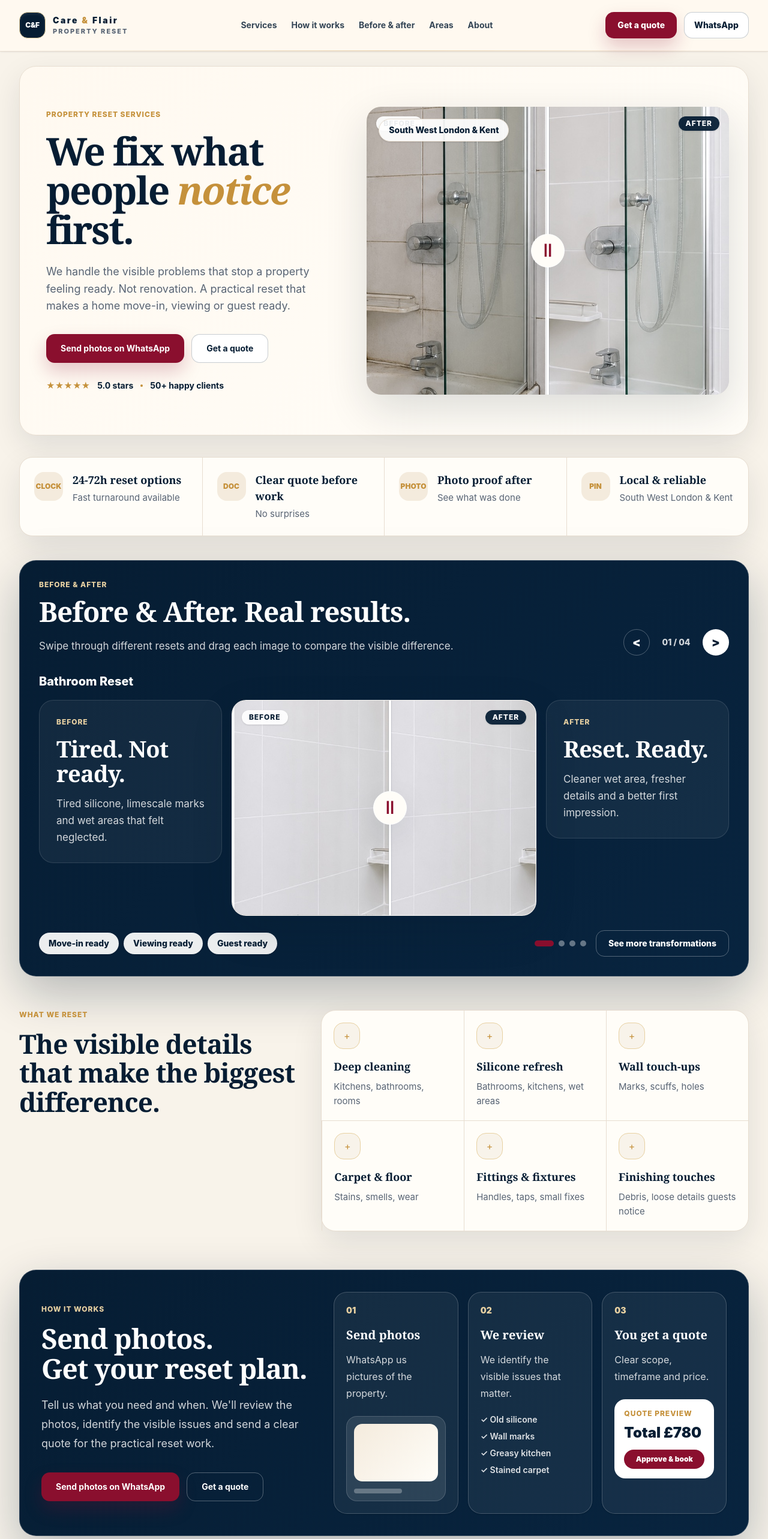
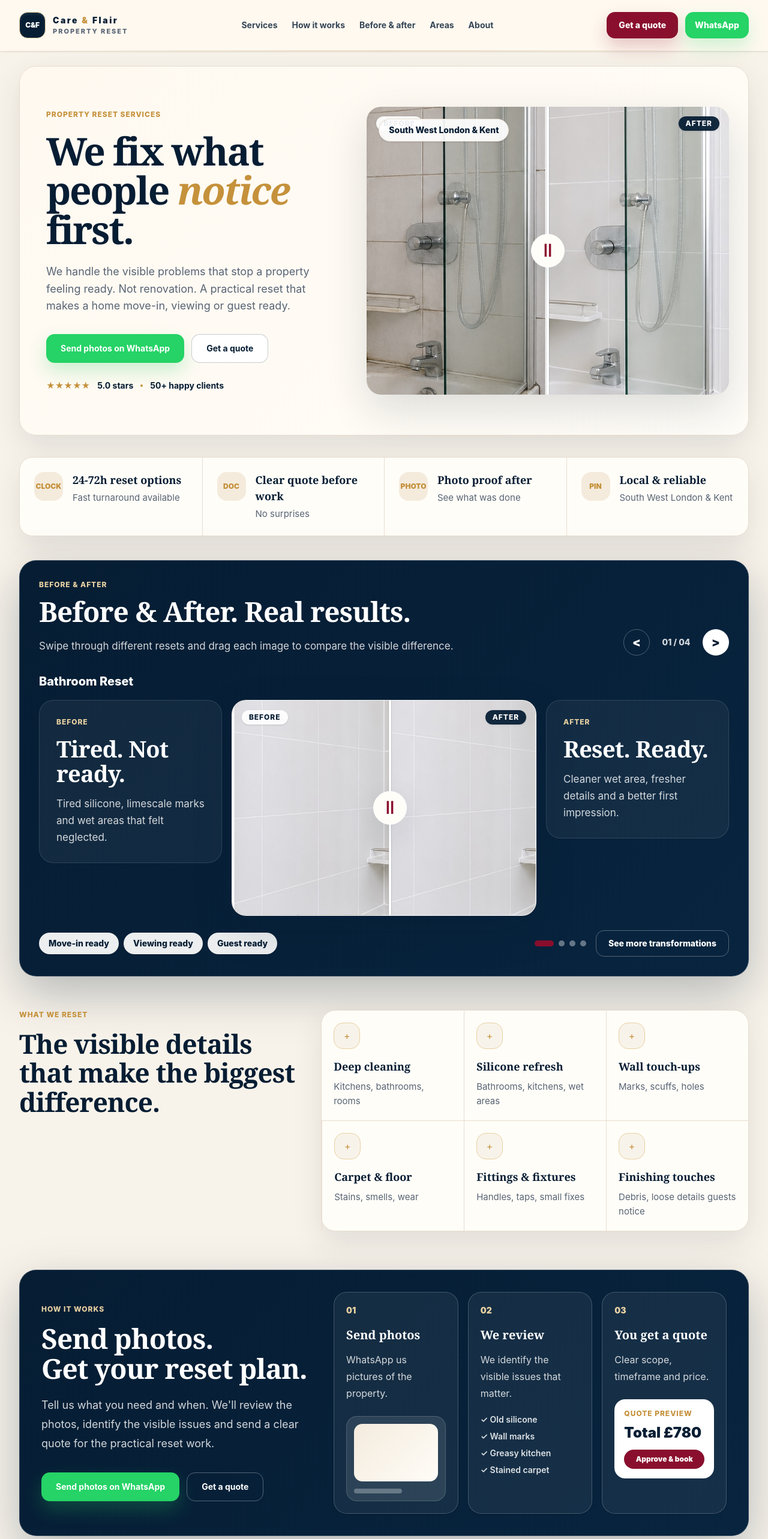
Before and after one commit to RomanKozhushko/Careandflair, a Next.js app: page / in a window 1280 px wide. Shown: the top 2566 px of the page at 60% size. Built offline with nearby package versions, Linux system fonts and the light colour scheme; no server answers.

Commit message:
Make WhatsApp CTAs green

```diff
--- a/src/app/globals.css
+++ b/src/app/globals.css
@@ -15,6 +15,9 @@
   --cf-cherry: #8A0F2E;
   --cf-cherry-2: #A3163A;
   --cf-cherry-dark: #650A22;
+  --cf-whatsapp: #25D366;
+  --cf-whatsapp-2: #1DB954;
+  --cf-whatsapp-dark: #128C7E;
   --cf-gold: #C5913B;
   --cf-gold-soft: #E8D1A2;
   --cf-border: #E7DDD0;
--- a/src/app/page.tsx
+++ b/src/app/page.tsx
@@ -21,7 +21,7 @@ export default async function Home() {
       </main>
       <div className="fixed inset-x-0 bottom-0 z-40 border-t border-white/30 bg-[var(--cf-navy)]/96 p-3 shadow-[0_-16px_38px_rgba(6,29,51,0.22)] backdrop-blur sm:hidden">
         <div className="grid grid-cols-2 gap-2">
-          <a href={whatsappHref} className="inline-flex items-center justify-center rounded-[14px] bg-[var(--cf-cherry)] px-4 py-3 text-sm font-bold text-white shadow-[0_14px_30px_rgba(138,15,46,0.22)]">WhatsApp</a>
+          <a href={whatsappHref} className="inline-flex items-center justify-center rounded-[14px] bg-[var(--cf-whatsapp)] px-4 py-3 text-sm font-bold text-white shadow-[0_14px_30px_rgba(37,211,102,0.22)]">WhatsApp</a>
           <Link href="/quote" className="inline-flex items-center justify-center rounded-[14px] border border-white/35 bg-white px-4 py-3 text-sm font-black text-[var(--cf-navy)]">Get quote</Link>
         </div>
       </div>
--- a/src/homepage/ApprovedHomePage.tsx
+++ b/src/homepage/ApprovedHomePage.tsx
@@ -18,11 +18,11 @@ function SectionLabel({ children, light = false }: { children: React.ReactNode;
   );
 }
 
-function CherryButton({ href, children, className = "" }: { href: string; children: React.ReactNode; className?: string }) {
+function WhatsAppButton({ href, children, className = "" }: { href: string; children: React.ReactNode; className?: string }) {
   return (
     <Link
       href={href}
-      className={`inline-flex h-12 items-center justify-center rounded-[14px] bg-[var(--cf-cherry)] px-6 text-sm font-bold text-white shadow-[0_14px_30px_rgba(138,15,46,0.22)] transition hover:-translate-y-px hover:bg-[var(--cf-cherry-2)] active:bg-[var(--cf-cherry-dark)] ${className}`}
+      className={`inline-flex h-12 items-center justify-center rounded-[14px] bg-[var(--cf-whatsapp)] px-6 text-sm font-bold text-white shadow-[0_14px_30px_rgba(37,211,102,0.24)] transition hover:-translate-y-px hover:bg-[var(--cf-whatsapp-2)] active:bg-[var(--cf-whatsapp-dark)] ${className}`}
     >
       {children}
     </Link>
@@ -127,7 +127,7 @@ function HeroApproved({ content, strongestItem }: { content: ContentBundle; stro
             We handle the visible problems that stop a property feeling ready. Not renovation. A practical reset that makes a home move-in, viewing or guest ready.
           </p>
           <div className="mt-8 flex flex-col gap-3 sm:flex-row">
-            <CherryButton href={wa} className="w-full sm:w-auto">Send photos on WhatsApp</CherryButton>
+            <WhatsAppButton href={wa} className="w-full sm:w-auto">Send photos on WhatsApp</WhatsAppButton>
             <OutlineButton href="/quote" className="w-full sm:w-auto">Get a quote</OutlineButton>
           </div>
           <div className="mt-7 flex flex-wrap items-center gap-3 text-sm font-bold text-[var(--cf-navy)]">
@@ -194,7 +194,7 @@ function HowItWorksApproved({ phone }: { phone: string }) {
             Tell us what you need and when. We&apos;ll review the photos, identify the visible issues and send a clear quote for the practical reset work.
           </p>
           <div className="mt-8 flex flex-col gap-3 sm:flex-row">
-            <CherryButton href={wa} className="w-full sm:w-auto">Send photos on WhatsApp</CherryButton>
+            <WhatsAppButton href={wa} className="w-full sm:w-auto">Send photos on WhatsApp</WhatsAppButton>
             <OutlineButton href="/quote" dark className="w-full sm:w-auto">Get a quote</OutlineButton>
           </div>
         </div>
@@ -273,7 +273,7 @@ function FinalCta({ phone, image }: { phone: string; image?: string }) {
           <h2 className="font-serif text-[34px] font-semibold leading-[1.1] tracking-[-0.02em] text-[var(--cf-navy)] lg:text-[44px]">Ready to get your property reset?</h2>
           <p className="mt-4 max-w-[620px] text-[17px] leading-8 text-[var(--cf-text-soft)]">Send photos on WhatsApp and we&apos;ll take care of the visible details.</p>
           <div className="mt-7 flex flex-col gap-3 sm:flex-row">
-            <CherryButton href={whatsappHref(phone)} className="w-full sm:w-auto">Send photos on WhatsApp</CherryButton>
+            <WhatsAppButton href={whatsappHref(phone)} className="w-full sm:w-auto">Send photos on WhatsApp</WhatsAppButton>
             <OutlineButton href="/quote" className="w-full sm:w-auto">Get a quote</OutlineButton>
           </div>
         </div>
--- a/src/layout/Header.tsx
+++ b/src/layout/Header.tsx
@@ -32,7 +32,7 @@ export function Header({ content }: { content?: ContentBundle }) {
           <Link href="/quote" className="hidden h-11 items-center justify-center rounded-[14px] bg-[var(--cf-cherry)] px-5 text-sm font-extrabold text-white shadow-[0_14px_30px_rgba(138,15,46,0.22)] transition hover:-translate-y-px hover:bg-[var(--cf-cherry-2)] sm:inline-flex">
             Get a quote
           </Link>
-          <a href={whatsappHref} className="inline-flex h-11 items-center justify-center rounded-[14px] border border-[rgba(8,27,45,0.22)] bg-white px-4 text-sm font-extrabold text-[var(--cf-navy)] transition hover:-translate-y-px hover:bg-[var(--cf-cream-card)]">
+          <a href={whatsappHref} className="inline-flex h-11 items-center justify-center rounded-[14px] bg-[var(--cf-whatsapp)] px-4 text-sm font-extrabold text-white shadow-[0_14px_30px_rgba(37,211,102,0.22)] transition hover:-translate-y-px hover:bg-[var(--cf-whatsapp-2)]">
             WhatsApp
           </a>
         </div>
```
